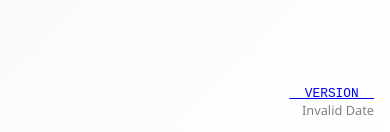
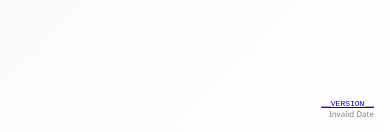
Before and after one commit to simonolander/jorden, a Next.js app: page / in a window 390 px wide. Shown: the part 709-841 px from the top of the page. Built offline with nearby package versions, Linux system fonts and the light colour scheme.

Commit message:
Make build info smaller on mobile

```diff
--- a/src/app/globals.css
+++ b/src/app/globals.css
@@ -185,4 +185,8 @@ button.new-game {
     .commit {
         font-family: monospace;
     }
+
+    @media (width < 768px) or (height < 768px) {
+        font-size: 0.5rem;
+    }
 }
```
